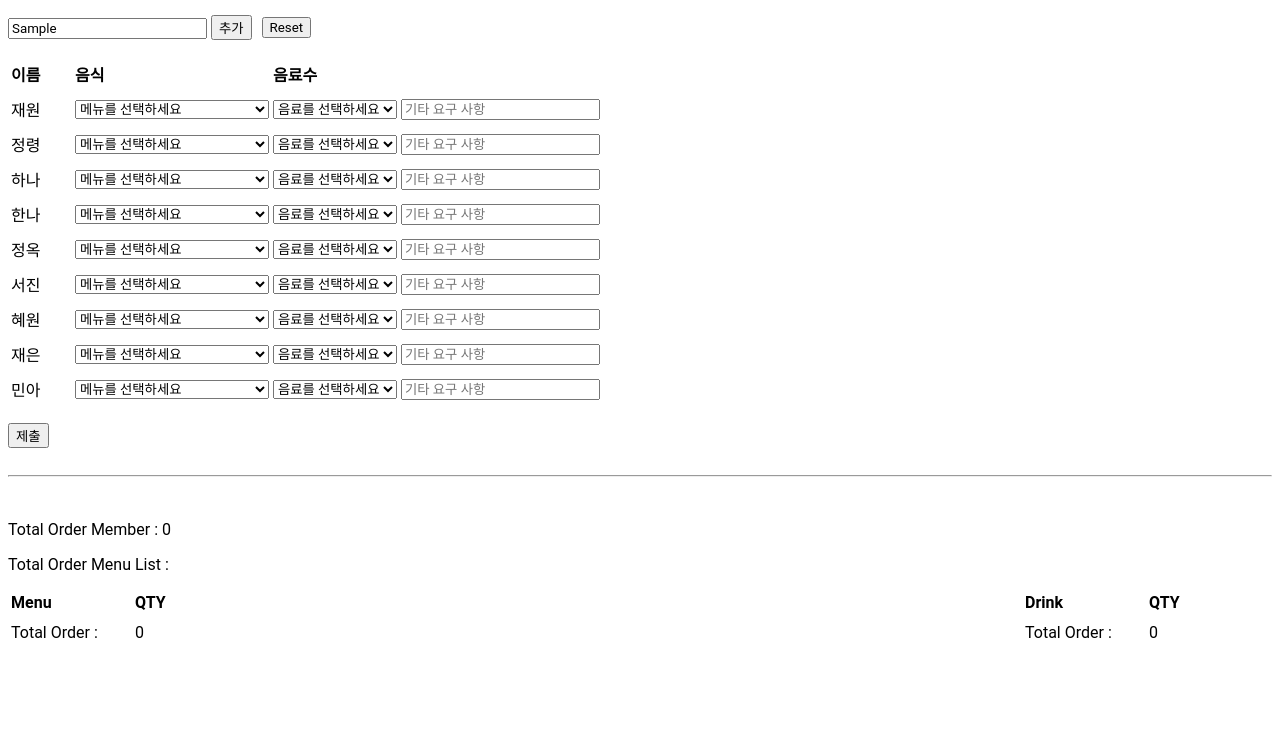
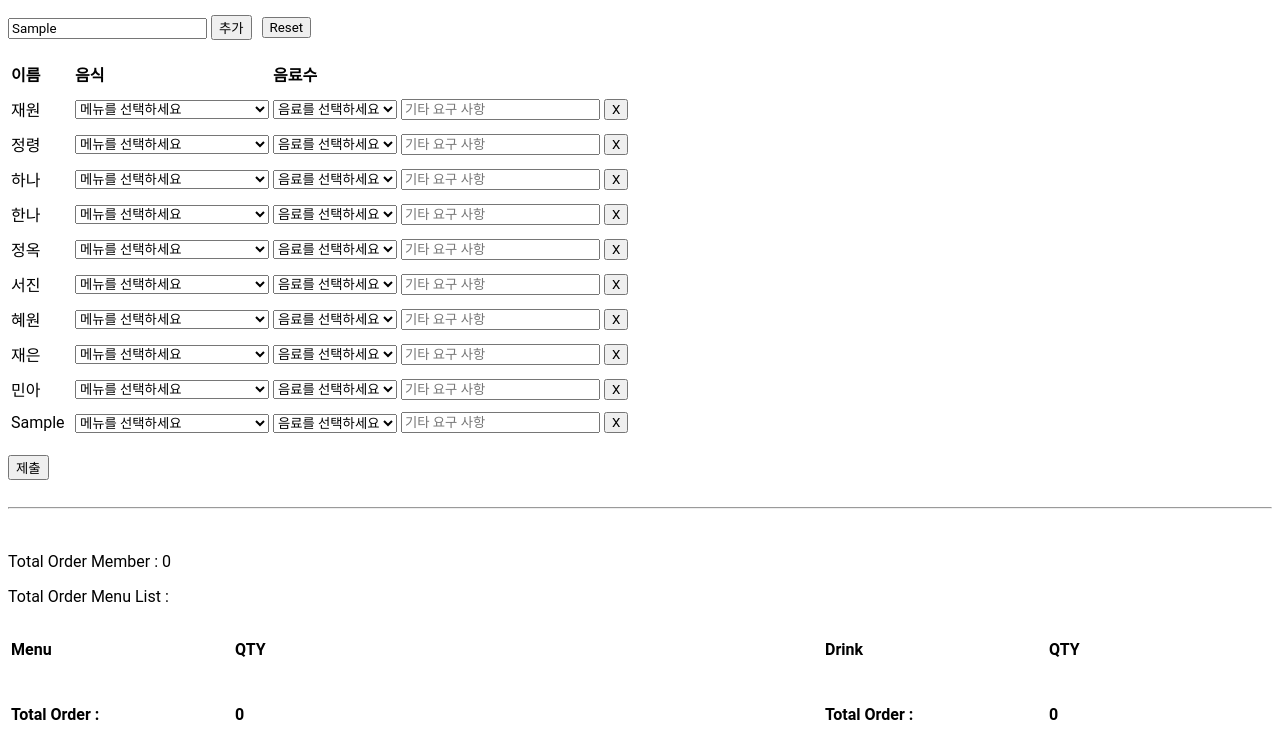
Before and after one commit to jaewonks/menu-order-app, a website with bundled scripts: page index.html in a window 1280 px wide. Both pictures are taken after typing "Sample" into the empty fields and a click on the button "추가". Shown: the part 44-800 px from the top of the page. Built offline with nearby package versions, Linux system fonts and the light colour scheme.

Commit message:
almost there

```diff
--- a/index.css
+++ b/index.css
@@ -16,3 +16,11 @@ table td { padding-top: 8px;}
   justify-content: space-between;
   align-items: center;
 }
+.order th { width: 220px; }
+.table-head {
+  height: 50px;
+}
+.border-top {
+ font-weight: bold;
+ height: 70px;
+}
--- a/index.html
+++ b/index.html
@@ -13,7 +13,7 @@
     <div class='pd-r'>
     <div>
       <input type='text' id='name' placeholder='Input your name' />
-      <button type='button' id='name-add-button'>추가</button>
+      <button type='button' id='name-add-btn'>추가</button>
     </div>
     </div>
     <div><button type='button' id='reset'>Reset</button></div>
@@ -21,6 +21,7 @@
       document.getElementById('reset').addEventListener('click', async (e) => {
         e.preventDefault();
         localStorage.removeItem('orderInfo');
+        // localStorage.clear();
         location.reload();
       })
     </script>
--- a/src/index.js
+++ b/src/index.js
@@ -1,19 +1,26 @@
 import { members, menus, drinks } from './data.js';
 
 window.onload = () => {
-  document.getElementById('name-add-button').addEventListener('click', e => {
-    e.preventDefault();
+  document.getElementById('name-add-btn').addEventListener('click', () => {
     const newMember = document.getElementById('name').value;
     if (newMember !== '') {
       members.push(newMember);
       localStorage.setItem('addMember', JSON.stringify(members));
+      app.innerHTML = contents.render();
     }
   });
 
+const deleteBtns = Array.from(document.getElementsByClassName('delete-btn'));
+  deleteBtns.map(btn => btn.addEventListener('click', () => {
+  console.log(btn.id);
+  members.splice(btn.id, 1);
+  localStorage.removeItem('addMember');
+  app.innerHTML = contents.render();
+  }));
+
   const setOrder = [];
 
-  document.getElementById('submit-button').addEventListener('click', (e) => {
-    e.preventDefault();
+  document.getElementById('submit-btn').addEventListener('click', () => {
     const orderInfo = Array.from(document.getElementsByClassName('order-info'));
     orderInfo.map((oi, index) => {
       console.log(oi)
@@ -43,7 +50,7 @@ const contents = {
           <th>이름</th>
           <th>음식</th>
           <th>음료수</th>
-          ${memberArray.map( member =>
+          ${memberArray.map((member, index) =>
             `
           <tr class='order-info'>
           <td>${member}</td>
@@ -66,12 +73,16 @@ const contents = {
             <td>
               <input type='text' placeholder='기타 요구 사항' />
             </td>
+            <td>
+              <button type='button' id='${index}' class='delete-btn' >X</button>
+            </td>
           </tr>`
           ).join('\n')}
         </table>
         <br>
         </div>
-        <div><button type='button' id='submit-button' >제출</buttion></div>
+        <div><button type='button' id='submit-btn' >제출</buttion></div>
+
         <br>
         <hr/>
     `;
--- a/src/results.js
+++ b/src/results.js
@@ -33,7 +33,7 @@ const lists = {
         <div class='order'>
         <div class='menu'>
           <table>
-            <tr>
+            <tr class='table-head'>
               <th>Menu</th>
               <th>QTY</th>
             </tr>
@@ -42,7 +42,7 @@ const lists = {
             <td>${menusArray[key]}</td></tr>
             `
             ).join('\n')}
-            <tr>
+            <tr class='border-top'>
               <td>Total Order : </td>
               <td>${Object.keys(menusArray).reduce((sum, key) =>
                 { return  sum + parseInt(menusArray[key])}, 0 )}</td>
@@ -52,7 +52,7 @@ const lists = {
         <br>
         <div class='drink'>
           <table>
-          <tr>
+          <tr class='table-head'>
             <th>Drink</th>
             <th>QTY</th>
           </tr>
@@ -61,7 +61,7 @@ const lists = {
             <td>${drinksArray[key]}</td></tr>
             `
             ).join('\n')}
-          <tr>
+          <tr class='border-top'>
             <td>Total Order : </td>
             <td>${Object.keys(drinksArray).reduce((sum, key) =>
               { return  sum + parseInt(drinksArray[key])}, 0 )}</td>
```
